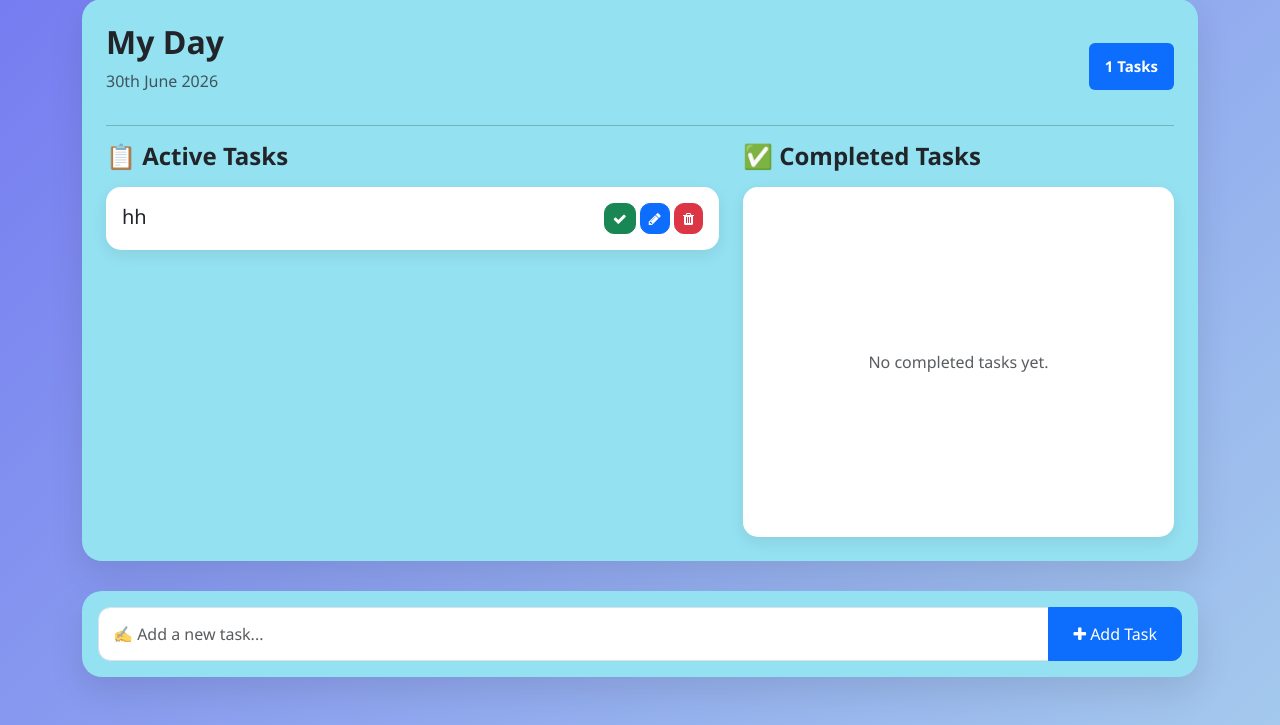
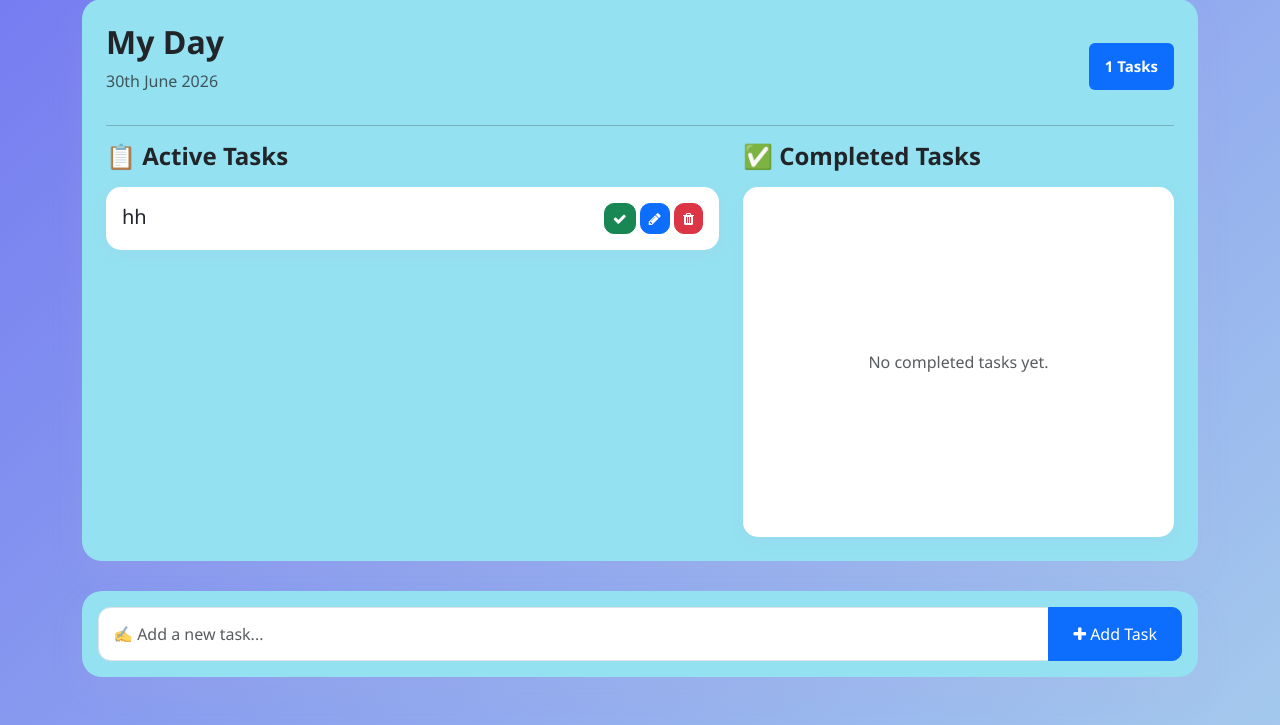
Before and after one commit to swtabhardwaj/Todoo-Project, a Django app: page / in a window 1280 px wide. Shown: the part 177-902 px from the top of the page. Run offline with Django 5.2, Linux system fonts and the light colour scheme; data comes from the database, SQL or seed files in the repository.

Commit message:
working on frontend

```diff
--- a/templates/home.html
+++ b/templates/home.html
@@ -22,7 +22,7 @@
         .main-card{
             border:none;
             border-radius:20px;
-            box-shadow:0 15px 35px rgba(0,0,0,.1);
+            box-shadow:0 15px 35px rgba(198, 173, 220, 0.1);
             background:rgb(148, 225, 241);
         }
 
@@ -30,12 +30,12 @@
             border:none;
             border-radius:15px;
             transition:.3s;
-            box-shadow:0 5px 15px rgba(0,0,0,.08);
+            box-shadow:0 5px 15px rgba(185, 155, 214, 0.08);
         }
 
         .task-card:hover{
             transform:translateY(-3px);
-            box-shadow:0 10px 25px rgba(0,0,0,.15);
+            box-shadow:0 10px 25px rgba(156, 148, 225, 0.15);
         }
 
         .btn{
@@ -55,7 +55,7 @@
             min-height:350px;
             border-radius:15px;
             border:none;
-            box-shadow:0 5px 15px rgba(0,0,0,.08);
+            box-shadow:0 5px 15px rgba(166, 148, 225, 0.08);
         }
 
         .footer-form{
--- a/templates/style.css
+++ b/templates/style.css
@@ -1,5 +1,5 @@
 body{
-    background:linear-gradient(135deg,#eef2ff,#f8fbff);
+    background:linear-gradient(135deg,#a7b5e3,#f8fbff);
     font-family:'Segoe UI',sans-serif;
 }
 
```
